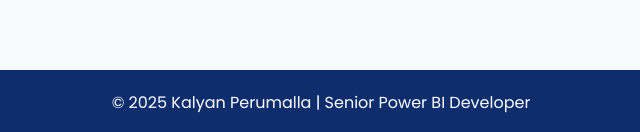
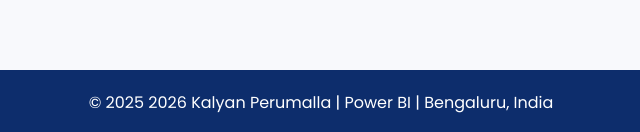
Before and after one commit to kalyanperumalla/kalyanperumalla.github.io, a plain HTML site: page index.html in a window 1280 px wide. Shown: the part 3430-3562 px from the top of the page, 319-959 px from the left. Drawn offline with Linux system fonts and the light colour scheme.

Commit message:
Update index.html

```diff
--- a/index.html
+++ b/index.html
@@ -495,7 +495,7 @@
 </section>
 
 <footer>
-© 2025 Kalyan Perumalla | Senior Power BI Developer
+© 2025 2026 Kalyan Perumalla | Power BI | Bengaluru, India
 </footer>
 
 </body>
```
